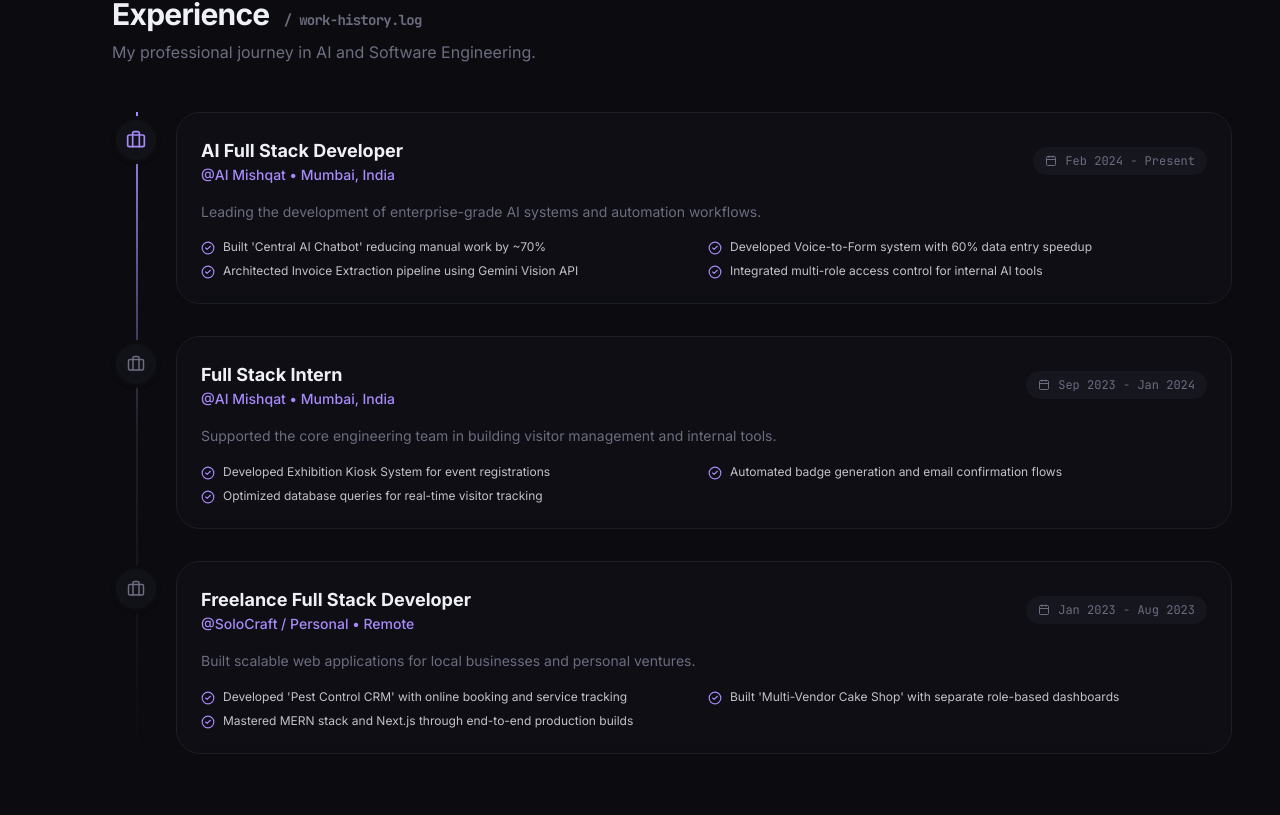
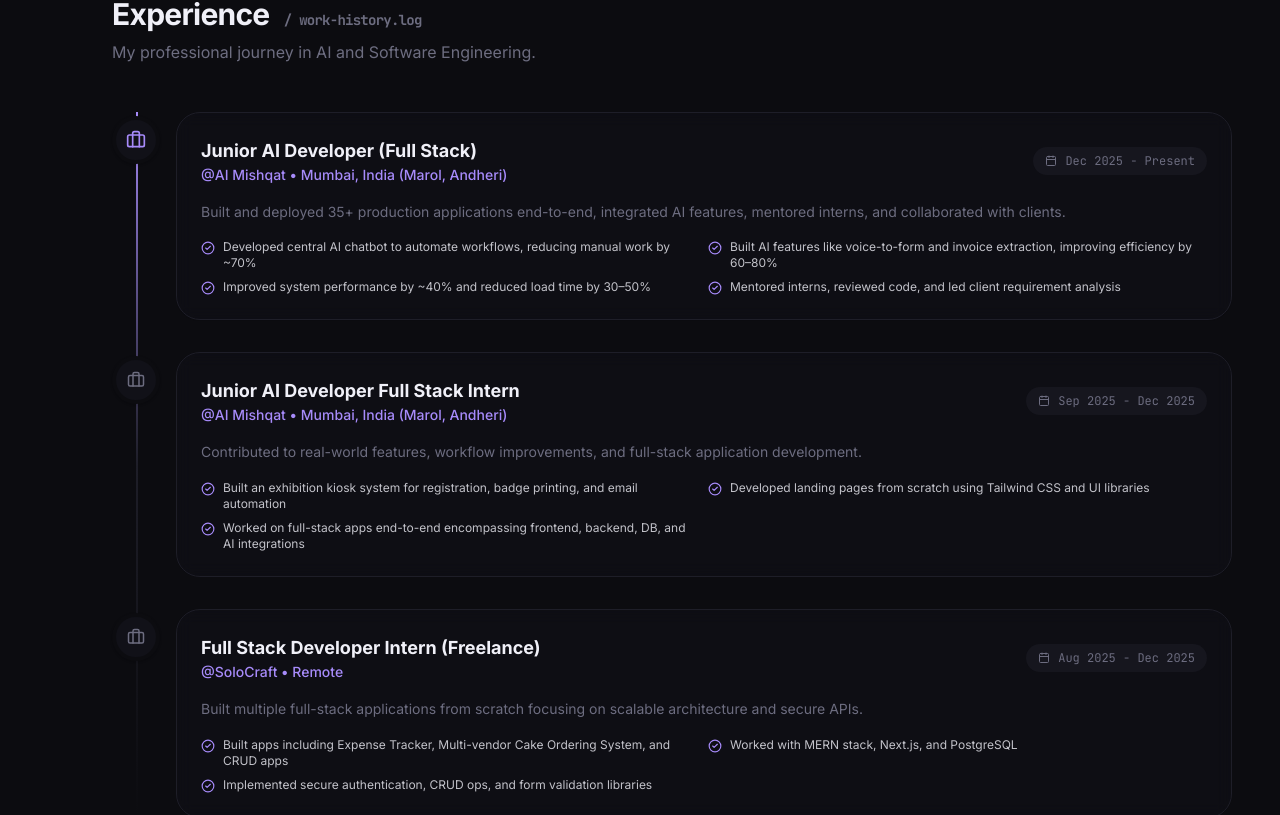
Before and after one commit to anushkasagvekar4/anushkas_portfolio, a Next.js app in the folder anushkas_portfolio/: page / in a window 1280 px wide. Shown: the part 1048-1863 px from the top of the page. Built offline with nearby package versions, Linux system fonts and the light colour scheme.

Commit message:
added proper content

```diff
--- a/anushkas_portfolio/app/contact/page.tsx
+++ b/anushkas_portfolio/app/contact/page.tsx
@@ -1,5 +1,5 @@
 "use client";
-import { Mail } from "lucide-react";
+import { Mail, Phone, MapPin } from "lucide-react";
 import { useState } from "react";
 
 function GithubIcon(props: React.SVGProps<SVGSVGElement>) {
@@ -97,7 +97,6 @@ export default function ContactPage() {
           </button>
         </form>
 
-        {/* Links & Terminal */}
         <div className="flex flex-col gap-6">
           <div className="flex flex-col gap-4">
             <a
@@ -112,30 +111,47 @@ export default function ContactPage() {
             </a>
 
             <a
-              href="https://github.com/anushkasagvekar4"
-              target="_blank"
-              rel="noopener noreferrer"
-              className="flex items-center gap-4 rounded-2xl border border-border bg-card/50 p-5 transition-all hover:border-foreground/50 hover:bg-card hover:-translate-y-1"
+              href="tel:+918999445977"
+              className="flex items-center gap-4 rounded-2xl border border-border bg-card/50 p-5 transition-all hover:border-[#34d399]/50 hover:bg-card hover:-translate-y-1"
             >
-              <div className="p-3 bg-muted rounded-xl text-foreground"><GithubIcon width={20} height={20} /></div>
+              <div className="p-3 bg-[#34d399]/10 rounded-xl text-[#34d399]"><Phone size={20} /></div>
               <div>
-                <div className="font-bold text-foreground text-sm">GitHub</div>
-                <div className="text-xs font-mono text-muted-foreground">anushkasagvekar4</div>
+                <div className="font-bold text-foreground text-sm">Phone</div>
+                <div className="text-xs font-mono text-muted-foreground">+91 89994 45977</div>
               </div>
             </a>
 
-            <a
-              href="https://linkedin.com/in/anushka-sagvekar"
-              target="_blank"
-              rel="noopener noreferrer"
-              className="flex items-center gap-4 rounded-2xl border border-border bg-card/50 p-5 transition-all hover:border-[#60a5fa]/50 hover:bg-card hover:-translate-y-1"
+            <div
+              className="flex items-center gap-4 rounded-2xl border border-border bg-card/50 p-5 transition-all hover:border-[#f472b6]/50 hover:bg-card hover:-translate-y-1 cursor-default"
             >
-              <div className="p-3 bg-[#60a5fa]/10 rounded-xl text-[#60a5fa]"><LinkedinIcon width={20} height={20} /></div>
+              <div className="p-3 bg-[#f472b6]/10 rounded-xl text-[#f472b6]"><MapPin size={20} /></div>
               <div>
-                <div className="font-bold text-foreground text-sm">LinkedIn</div>
-                <div className="text-xs font-mono text-muted-foreground">/in/anushka-sagvekar</div>
+                <div className="font-bold text-foreground text-sm">Location</div>
+                <div className="text-xs font-mono text-muted-foreground">Sion, Mumbai, India</div>
               </div>
-            </a>
+            </div>
+
+            <div className="flex gap-4">
+              <a
+                href="https://github.com/anushkasagvekar4"
+                target="_blank"
+                rel="noopener noreferrer"
+                className="flex-1 flex items-center justify-center gap-2 rounded-2xl border border-border bg-card/50 p-4 transition-all hover:border-foreground/50 hover:bg-card hover:-translate-y-1"
+              >
+                <GithubIcon width={20} height={20} />
+                <div className="font-bold text-foreground text-xs">GitHub</div>
+              </a>
+
+              <a
+                href="https://linkedin.com/in/anushkasagvekar"
+                target="_blank"
+                rel="noopener noreferrer"
+                className="flex-1 flex items-center justify-center gap-2 rounded-2xl border border-border bg-card/50 p-4 transition-all hover:border-[#60a5fa]/50 hover:bg-card hover:-translate-y-1"
+              >
+                <div className="text-[#60a5fa]"><LinkedinIcon width={20} height={20} /></div>
+                <div className="font-bold text-foreground text-xs">LinkedIn</div>
+              </a>
+            </div>
           </div>
 
           {/* Decorative Terminal Element */}
--- a/anushkas_portfolio/app/page.tsx
+++ b/anushkas_portfolio/app/page.tsx
@@ -2,6 +2,7 @@ import { Hero } from "@/components/sections/hero";
 import { Experience } from "@/components/sections/experience";
 import { ProjectHub } from "@/components/sections/project-hub";
 import { WorkflowViz } from "@/components/sections/workflow-viz";
+import { SkillsEducation } from "@/components/sections/skills-education";
 
 export default function Home() {
   return (
@@ -9,6 +10,7 @@ export default function Home() {
       <Hero />
       <Experience />
       <ProjectHub />
+      <SkillsEducation />
       <WorkflowViz />
       {/* Additional sections will be added here */}
     </div>
--- a/anushkas_portfolio/components/sections/experience.tsx
+++ b/anushkas_portfolio/components/sections/experience.tsx
@@ -5,41 +5,41 @@ import { Briefcase, Calendar, CheckCircle2 } from "lucide-react";
 
 const experiences = [
   {
-    title: "AI Full Stack Developer",
+    title: "Junior AI Developer (Full Stack)",
     company: "AI Mishqat",
-    location: "Mumbai, India",
-    period: "Feb 2024 - Present",
-    description: "Leading the development of enterprise-grade AI systems and automation workflows.",
+    location: "Mumbai, India (Marol, Andheri)",
+    period: "Dec 2025 - Present",
+    description: "Built and deployed 35+ production applications end-to-end, integrated AI features, mentored interns, and collaborated with clients.",
     points: [
-      "Built 'Central AI Chatbot' reducing manual work by ~70%",
-      "Developed Voice-to-Form system with 60% data entry speedup",
-      "Architected Invoice Extraction pipeline using Gemini Vision API",
-      "Integrated multi-role access control for internal AI tools",
+      "Developed central AI chatbot to automate workflows, reducing manual work by ~70%",
+      "Built AI features like voice-to-form and invoice extraction, improving efficiency by 60–80%",
+      "Improved system performance by ~40% and reduced load time by 30–50%",
+      "Mentored interns, reviewed code, and led client requirement analysis",
     ],
     isLatest: true,
   },
   {
-    title: "Full Stack Intern",
+    title: "Junior AI Developer Full Stack Intern",
     company: "AI Mishqat",
-    location: "Mumbai, India",
-    period: "Sep 2023 - Jan 2024",
-    description: "Supported the core engineering team in building visitor management and internal tools.",
+    location: "Mumbai, India (Marol, Andheri)",
+    period: "Sep 2025 - Dec 2025",
+    description: "Contributed to real-world features, workflow improvements, and full-stack application development.",
     points: [
-      "Developed Exhibition Kiosk System for event registrations",
-      "Automated badge generation and email confirmation flows",
-      "Optimized database queries for real-time visitor tracking",
+      "Built an exhibition kiosk system for registration, badge printing, and email automation",
+      "Developed landing pages from scratch using Tailwind CSS and UI libraries",
+      "Worked on full-stack apps end-to-end encompassing frontend, backend, DB, and AI integrations",
     ],
   },
   {
-    title: "Freelance Full Stack Developer",
-    company: "SoloCraft / Personal",
+    title: "Full Stack Developer Intern (Freelance)",
+    company: "SoloCraft",
     location: "Remote",
-    period: "Jan 2023 - Aug 2023",
-    description: "Built scalable web applications for local businesses and personal ventures.",
+    period: "Aug 2025 - Dec 2025",
+    description: "Built multiple full-stack applications from scratch focusing on scalable architecture and secure APIs.",
     points: [
-      "Developed 'Pest Control CRM' with online booking and service tracking",
-      "Built 'Multi-Vendor Cake Shop' with separate role-based dashboards",
-      "Mastered MERN stack and Next.js through end-to-end production builds",
+      "Built apps including Expense Tracker, Multi-vendor Cake Ordering System, and CRUD apps",
+      "Worked with MERN stack, Next.js, and PostgreSQL",
+      "Implemented secure authentication, CRUD ops, and form validation libraries",
     ],
   },
 ];
--- /dev/null
+++ b/anushkas_portfolio/components/sections/skills-education.tsx
@@ -0,0 +1,107 @@
+"use client";
+
+import { motion } from "framer-motion";
+import { GraduationCap, Code2, Database, Wrench, Globe, Award, Palette, LayoutTemplate, Layers } from "lucide-react";
+
+export function SkillsEducation() {
+  return (
+    <section className="flex flex-col gap-12 py-12">
+      <div className="grid grid-cols-1 md:grid-cols-2 gap-12">
+        {/* Education Section */}
+        <div className="flex flex-col gap-8">
+          <div className="flex flex-col gap-2">
+            <h2 className="text-2xl font-bold tracking-tight text-foreground md:text-3xl">
+              Education <span className="text-muted-foreground font-mono text-sm ml-2">/ acad.log</span>
+            </h2>
+            <p className="text-muted-foreground">My academic background.</p>
+          </div>
+
+          <div className="flex flex-col gap-4 rounded-3xl border border-border bg-card/50 p-6 md:p-8 backdrop-blur-sm">
+            <div className="flex flex-col md:flex-row md:items-center justify-between gap-4">
+              <div className="flex items-center gap-4">
+                <div className="flex h-12 w-12 items-center justify-center rounded-2xl bg-primary/10 text-primary">
+                  <GraduationCap size={24} />
+                </div>
+                <div>
+                  <h3 className="text-lg font-bold text-foreground">BSc Computer Science</h3>
+                  <div className="text-sm text-primary font-medium">Mulund College Of Commerce • Mumbai</div>
+                </div>
+              </div>
+              <div className="text-xs font-mono text-muted-foreground bg-muted/50 px-3 py-1.5 rounded-full w-fit">
+                2022 – 2025
+              </div>
+            </div>
+            <p className="text-sm text-muted-foreground mt-2 leading-relaxed">
+              Gained practical experience in full-stack web development through coursework in Web Programming (HTML, CSS, JavaScript, XML, AJAX, jQuery, JSON, PHP, MySQL) and Advanced Web Technologies (MERN stack), C# focusing on both front-end and back-end skills.
+            </p>
+          </div>
+        </div>
+
+        {/* Skills Section */}
+        <div className="flex flex-col gap-8">
+          <div className="flex flex-col gap-2">
+            <h2 className="text-2xl font-bold tracking-tight text-foreground md:text-3xl">
+              Skills <span className="text-muted-foreground font-mono text-sm ml-2">/ tech.stack</span>
+            </h2>
+            <p className="text-muted-foreground">Technologies and tools I work with.</p>
+          </div>
+
+          <div className="grid grid-cols-1 gap-4">
+            {/* Frontend & UI */}
+            <div className="flex flex-col gap-3 rounded-2xl border border-border bg-card/50 p-5">
+              <div className="flex items-center gap-2 text-sm font-bold text-foreground">
+                <LayoutTemplate size={16} className="text-[#34d399]" />
+                Frontend & UI
+              </div>
+              <div className="flex flex-wrap gap-1.5">
+                {["Next.js", "React.js", "TypeScript", "JavaScript", "HTML/CSS", "TailwindCSS", "Bootstrap", "Framer Motion", "Shadcn UI", "Radix UI", "Aceternity UI"].map(s => (
+                  <span key={s} className="bg-muted/80 px-2.5 py-1 rounded-lg text-xs font-mono text-muted-foreground">{s}</span>
+                ))}
+              </div>
+            </div>
+
+            {/* Backend & DB */}
+            <div className="flex flex-col gap-3 rounded-2xl border border-border bg-card/50 p-5">
+              <div className="flex items-center gap-2 text-sm font-bold text-foreground">
+                <Database size={16} className="text-[#60a5fa]" />
+                Backend & Database
+              </div>
+              <div className="flex flex-wrap gap-1.5">
+                {["Node.js", "Express.js", "MongoDB", "PostgreSQL", "MySQL", "REST APIs"].map(s => (
+                  <span key={s} className="bg-muted/80 px-2.5 py-1 rounded-lg text-xs font-mono text-muted-foreground">{s}</span>
+                ))}
+              </div>
+            </div>
+
+            {/* Tools & AI */}
+            <div className="flex flex-col gap-3 rounded-2xl border border-border bg-card/50 p-5">
+              <div className="flex items-center gap-2 text-sm font-bold text-foreground">
+                <Wrench size={16} className="text-[#a78bfa]" />
+                Tools, AI & DevOps
+              </div>
+              <div className="flex flex-wrap gap-1.5">
+                {["Gemini API", "AI Integrations", "Workflow Automation", "Vercel", "Render", "Google Cloud", "VS Code", "Windsurf", "GitHub", "Postman"].map(s => (
+                  <span key={s} className="bg-muted/80 px-2.5 py-1 rounded-lg text-xs font-mono text-muted-foreground">{s}</span>
+                ))}
+              </div>
+            </div>
+
+            {/* Certificates & Soft Skills */}
+            <div className="flex flex-col gap-3 rounded-2xl border border-border bg-card/50 p-5">
+              <div className="flex items-center gap-2 text-sm font-bold text-foreground">
+                <Award size={16} className="text-[#fbbf24]" />
+                Certificates & Other
+              </div>
+              <div className="flex flex-wrap gap-1.5">
+                {["Tableau", "DevOps", "Graphic Designing", "Animation & Graphics", "Client Req Analysis", "Communication"].map(s => (
+                  <span key={s} className="bg-muted/80 px-2.5 py-1 rounded-lg text-xs font-mono text-muted-foreground">{s}</span>
+                ))}
+              </div>
+            </div>
+
+          </div>
+        </div>
+      </div>
+    </section>
+  );
+}
```
